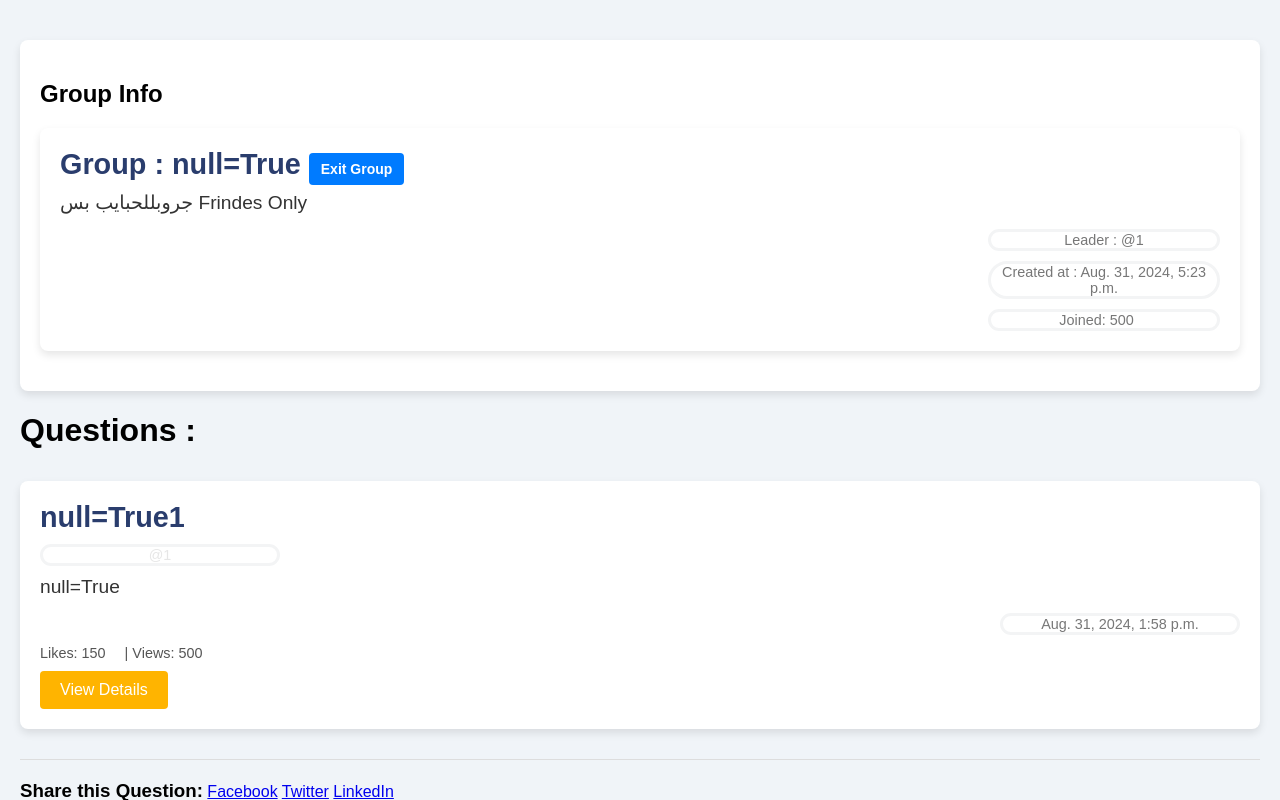
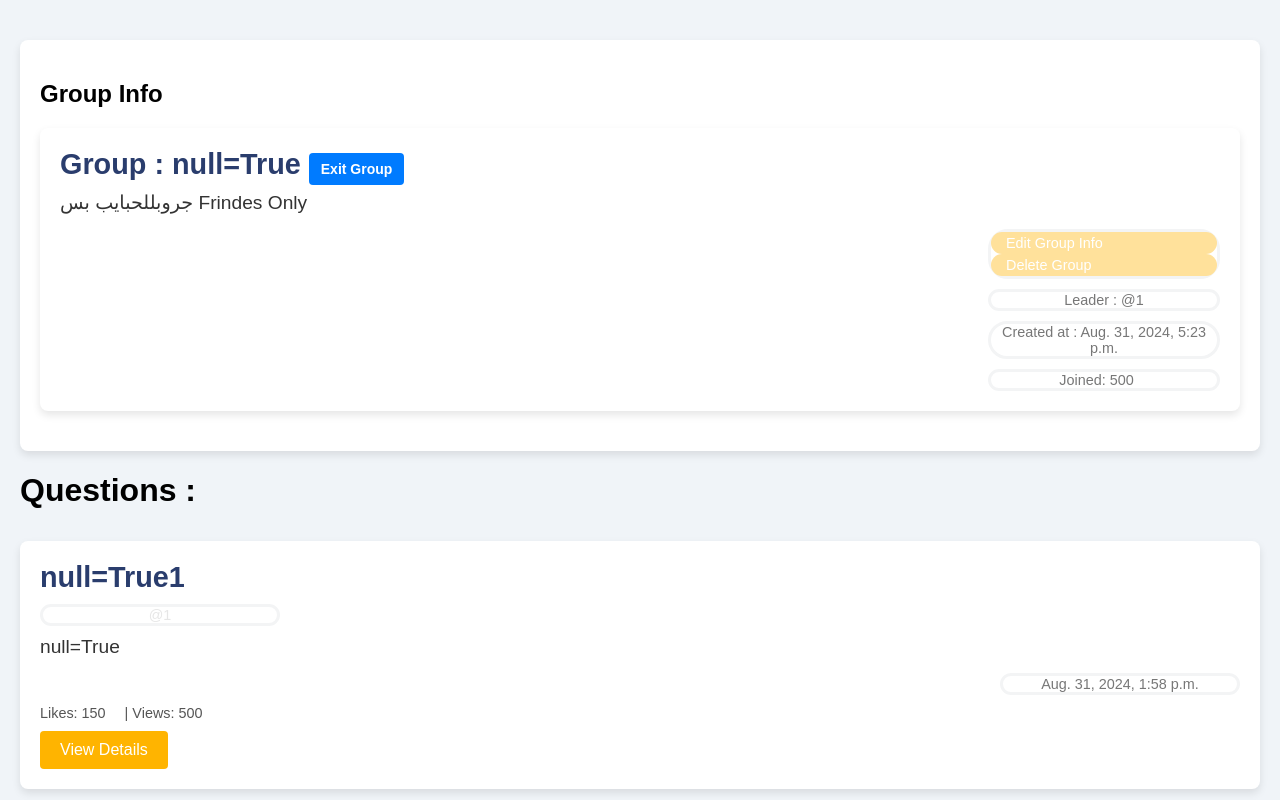
Before and after one commit to AhmedHashim04/Questify, a Django app: page /group/group/1 in a window 1280 px wide. Shown: the part 88-888 px from the top of the page. Run offline with Django 5.2, Linux system fonts and the light colour scheme; a user stored in the database is signed in; data comes from the database, SQL or seed files in the repository; both versions use the stored data as it was after the commit.

Commit message:
add edit and delete group

```diff
--- a/ask/form.py
+++ b/ask/form.py
@@ -11,4 +11,5 @@ class AskForm(forms.ModelForm):
 class AnswerForm(forms.ModelForm):
     class Meta:
         model  = Answer
+
         fields =['content']
--- a/group/form.py
+++ b/group/form.py
@@ -6,4 +6,4 @@ from django import forms
 class AddGroupForm(forms.ModelForm):
     class Meta:
         model  = Group
-        fields =['name']
+        fields =['name','bio']
--- a/group/templates/group/edit_group.html
+++ b/group/templates/group/edit_group.html
@@ -4,7 +4,7 @@
 
 {% block body %}
 
-<h2>Edit Question</h2>
+<h2>Edit Group info</h2>
 
 <form method="post" >
   {% csrf_token %}
--- a/group/templates/group/group_detail.html
+++ b/group/templates/group/group_detail.html
@@ -13,7 +13,13 @@
                 {% if group.bio != None %}
                 <p class="question-description">{{group.bio}}</p>
                 {% endif %}
-
+                {% if request.user == group.leader %}
+                <div class="question-meta">
+                    <a href="{% url 'group:edit_group' group.id %}"class="modify_quest">Edit Group Info</a>
+                    {% comment %} <a href="{% url 'group:edit_group' group.id %}"class="modify_quest">block member</a> {% endcomment %}
+                    <a onclick="return confirm('هل أنت متأكد أنك تريد حذف هذة المجموعة؟');" href="{% url 'group:delete_group' group.id %}" class="modify_quest" >Delete Group</a>
+                </div>
+                {% endif %}
                 <p class="question-meta">Leader : @{{group.leader}}</p>
                 <p class="question-meta">Created at : {{group.created_at}}</p>
                 <div class="question-meta">
--- a/group/urls.py
+++ b/group/urls.py
@@ -8,6 +8,8 @@ urlpatterns = [
     path('groups/',views.group_list,name='group_list'),
     path('group/<int:id>',views.group_detail,name='group_detail'),
     path('group/<int:id>/join',views.join_group,name='join_group'),
+    path('group/<int:id>/delete',views.delete_group,name='delete_group'),
+    path('group/edit/<int:id>',views.edit_group,name='edit_group'),
 
 
 ]
--- a/group/views.py
+++ b/group/views.py
@@ -1,6 +1,7 @@
 from django.shortcuts import render , redirect ,get_object_or_404
 from .models import Group
-from ask.models import Question,User
+from ask.models import Question
+from datetime import datetime
 from django.urls import reverse
 from .form import AddGroupForm
 from ask.form import AskForm
@@ -24,8 +25,6 @@ def add_group(request):
 
     return render(request,"group/add_group.html",{"form":form})
 
-
-
 @login_required
 def group_list(request):
     groups = Group.objects.all()
@@ -43,8 +42,6 @@ def group_list(request):
 
     return render(request,'group/groups.html',{'mygroups':mygroups,'groups':not_my_groups,'user':request.user})
 
-
-
 @login_required
 def join_group(request,id):
     group = get_object_or_404(Group, id=id)
@@ -56,7 +53,6 @@ def join_group(request,id):
         group.members.add(request.user)
 
     return redirect(reverse('group:group_list'))
-
 
 @login_required
 def group_detail(request,id):
@@ -77,3 +73,36 @@ def group_detail(request,id):
         return render(request, 'group/group_detail.html', {'group': group,'questions': question,'form': form})
     else:
             return redirect(reverse('group:group_list'))
+
+
+@login_required
+def delete_group(request, id):
+    group = get_object_or_404(Group, id=id)
+    if request.user == group.leader :
+        group.delete()
+        return redirect('group:group_list')
+    return redirect('group:group_detail', id=group.id)
+
+
+
+@login_required
+def edit_group(request,id):
+    group = get_object_or_404(Group,pk=id)
+    if request.method == 'POST':
+
+        if request.user == group.leader:
+            form = AddGroupForm(request.POST,instance=group)
+            if form.is_valid() :
+                myform = form.save(commit=False)
+                myform.leader = request.user
+                myform.last_edit = datetime.now()
+                myform.save()
+
+                return redirect(('group:group_detail'),id=group.id)
+
+    else:
+
+        form = AddGroupForm(instance=group)
+
+
+    return render(request,"group/edit_group.html",{"form":form})
```
Also changed, not shown: db.sqlite3.
